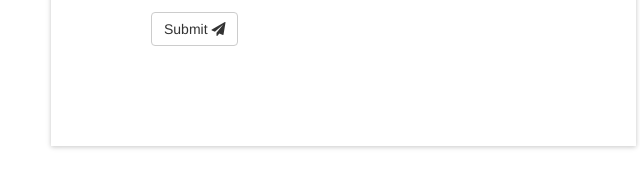
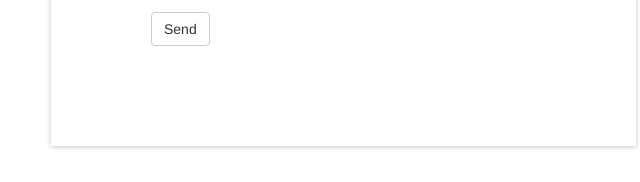
Before and after one commit to okristian1/portfolio, a plain HTML site: page index.html in a window 1280 px wide. Shown: the part 2451-2633 px from the top of the page, 4-644 px from the left. Drawn offline with nearby package versions, Linux system fonts and the light colour scheme.

Commit message:
fixing contact form

```diff
--- a/index.html
+++ b/index.html
@@ -159,7 +159,7 @@ Mange timer senere er jeg stolt av det jeg har oppnådd på eget iniativ, samtid
     <label for="message">Melding</label>
       <textarea name="message" type="text" class="form-control" rows="4" placeholder="Din Melding"></textarea>
   </div>
-  <button type="submit" class="btn btn-default">Submit <i class="fa fa-send"></i></button>
+  <input type="submit" class="btn btn-default" value="Send">
 </form>
 </div>
 
```
